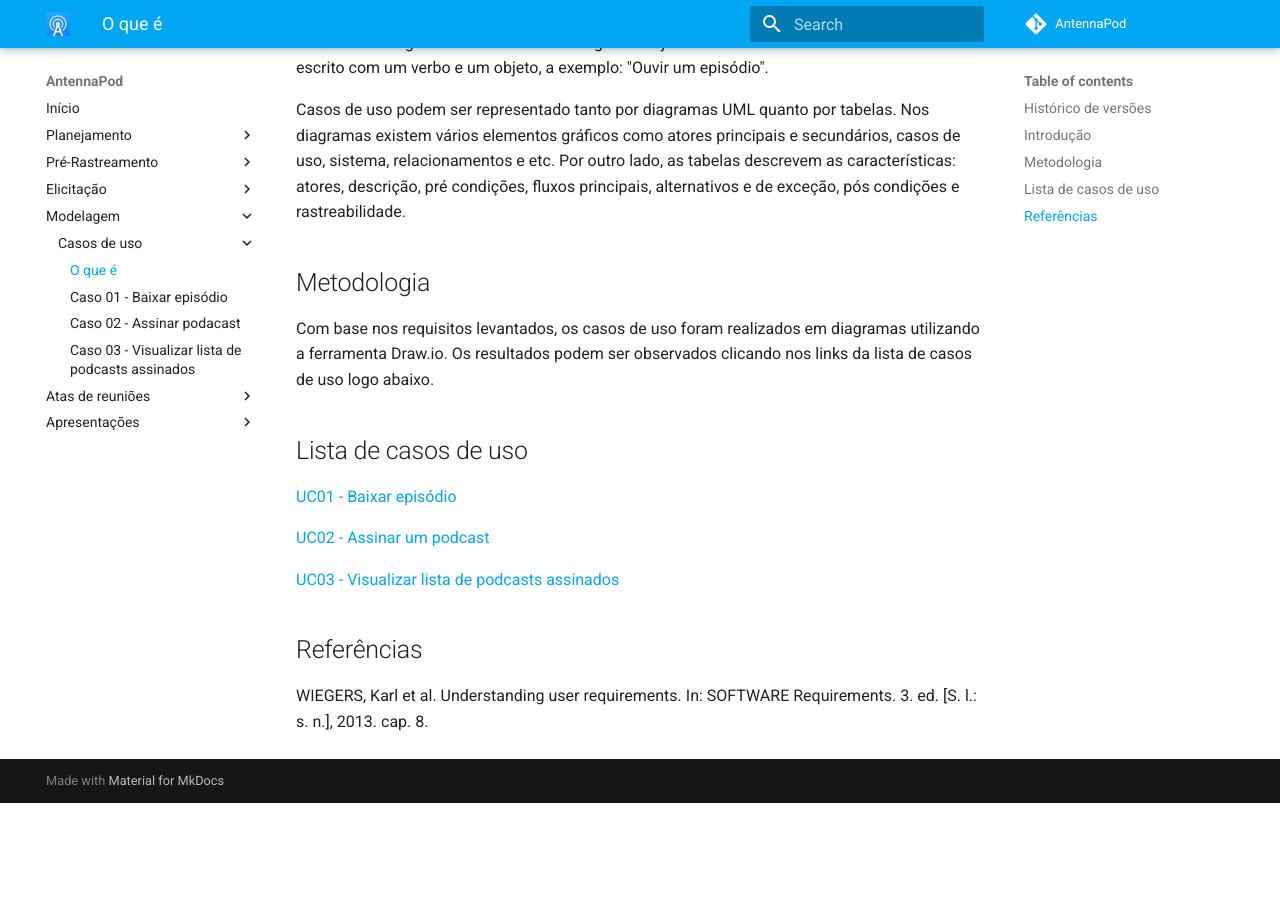
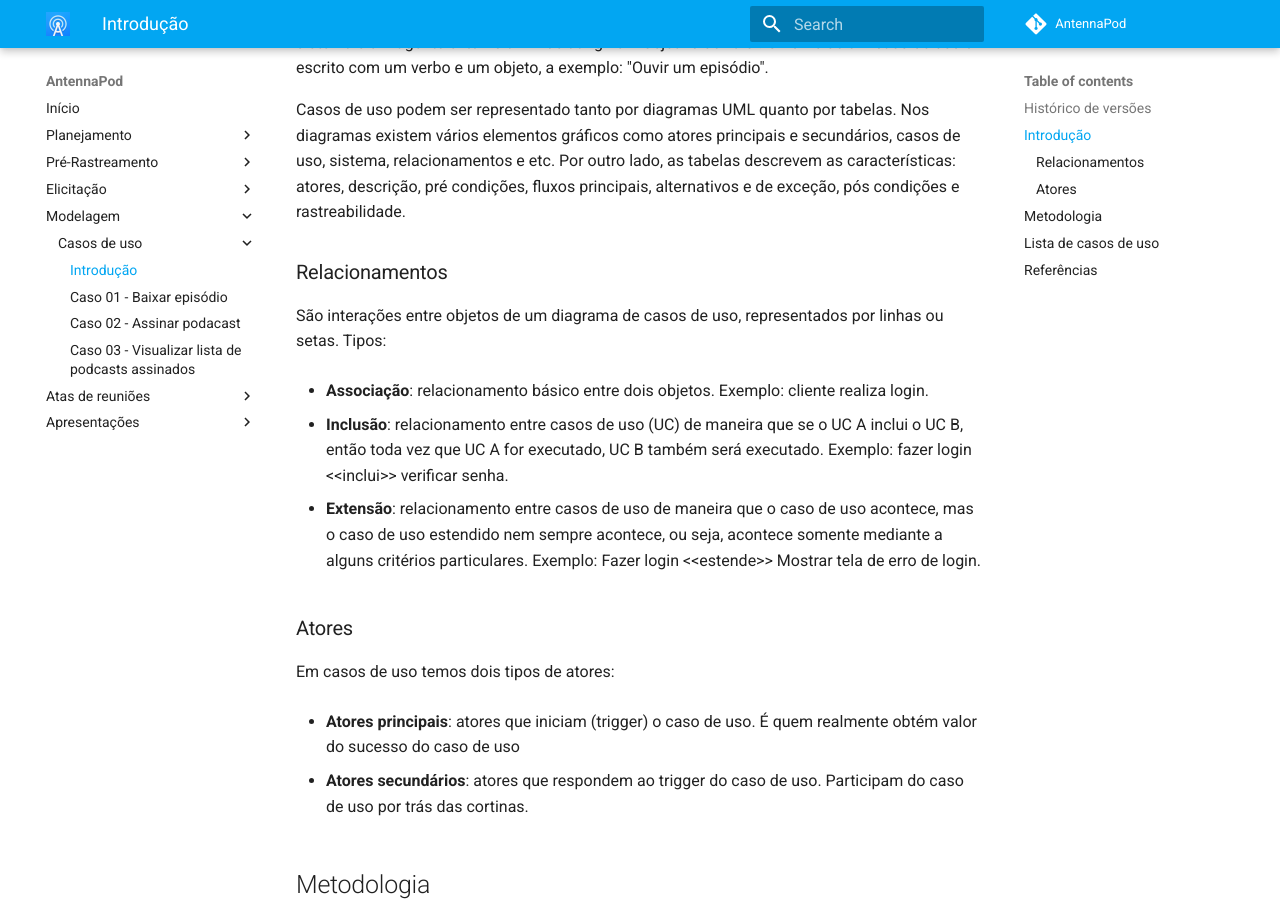
Before and after one commit to Requisitos-de-Software/2021.2-AntennaPod, an MkDocs documentation site: the page built from docs/modelagem/casosDeUso/casosDeUso.md, in a window 1280 px wide and 900 px high, scrolled down 425 px. Built offline with MkDocs 1.6.1 and Material for MkDocs 9.7.7, drawn with Linux system fonts in a browser that asks for light colours; comment, search, counter and statistics services are not loaded; before the commit the page ends 1228 px from its top, so only the background shows below that.

Commit message:
adicionados subtopicos na intro

```diff
--- a/docs/modelagem/casosDeUso/casosDeUso.md
+++ b/docs/modelagem/casosDeUso/casosDeUso.md
@@ -18,6 +18,33 @@ casos de uso, sistema, relacionamentos e etc. Por outro lado, as tabelas descrev
 as características: atores, descrição, pré condições, fluxos principais, alternativos
 e de exceção, pós condições e rastreabilidade.
 
+### Relacionamentos
+
+São interações entre objetos de um diagrama de casos de uso, representados
+por linhas ou setas. Tipos:
+
+- **Associação**: relacionamento básico entre dois objetos. Exemplo: cliente realiza
+login.
+
+- **Inclusão**: relacionamento entre casos de uso (UC) de maneira que se o UC A inclui
+o UC B, então toda vez que UC A for executado, UC B também será executado. Exemplo:
+fazer login <<inclui\>\> verificar senha.
+
+- **Extensão**: relacionamento entre casos de uso de maneira que o caso de uso acontece,
+mas o caso de uso estendido nem sempre acontece, ou seja, acontece somente mediante
+a alguns critérios particulares. Exemplo: Fazer login <<estende\>\> Mostrar tela
+de erro de login.
+
+### Atores
+
+Em casos de uso temos dois tipos de atores:
+
+- **Atores principais**: atores que iniciam (trigger) o caso de uso. É quem realmente
+obtém valor do sucesso do caso de uso
+
+- **Atores secundários**: atores que respondem ao trigger do caso de uso. Participam
+do caso de uso por trás das cortinas.
+
 ## Metodologia
 
 Com base nos requisitos levantados, os casos de uso foram realizados em
--- a/mkdocs.yml
+++ b/mkdocs.yml
@@ -33,7 +33,7 @@ nav:
     - Priorização: elicitacao/100reais.md
   - Modelagem:
     - Casos de uso:
-      - O que é: modelagem/casosDeUso/casosDeUso.md
+      - Introdução: modelagem/casosDeUso/casosDeUso.md
       - Caso 01 - Baixar episódio: modelagem/casosDeUso/uc01.md
       - Caso 02 - Assinar podacast: modelagem/casosDeUso/uc02.md
       - Caso 03 - Visualizar lista de podcasts assinados: modelagem/casosDeUso/uc03.md
```
